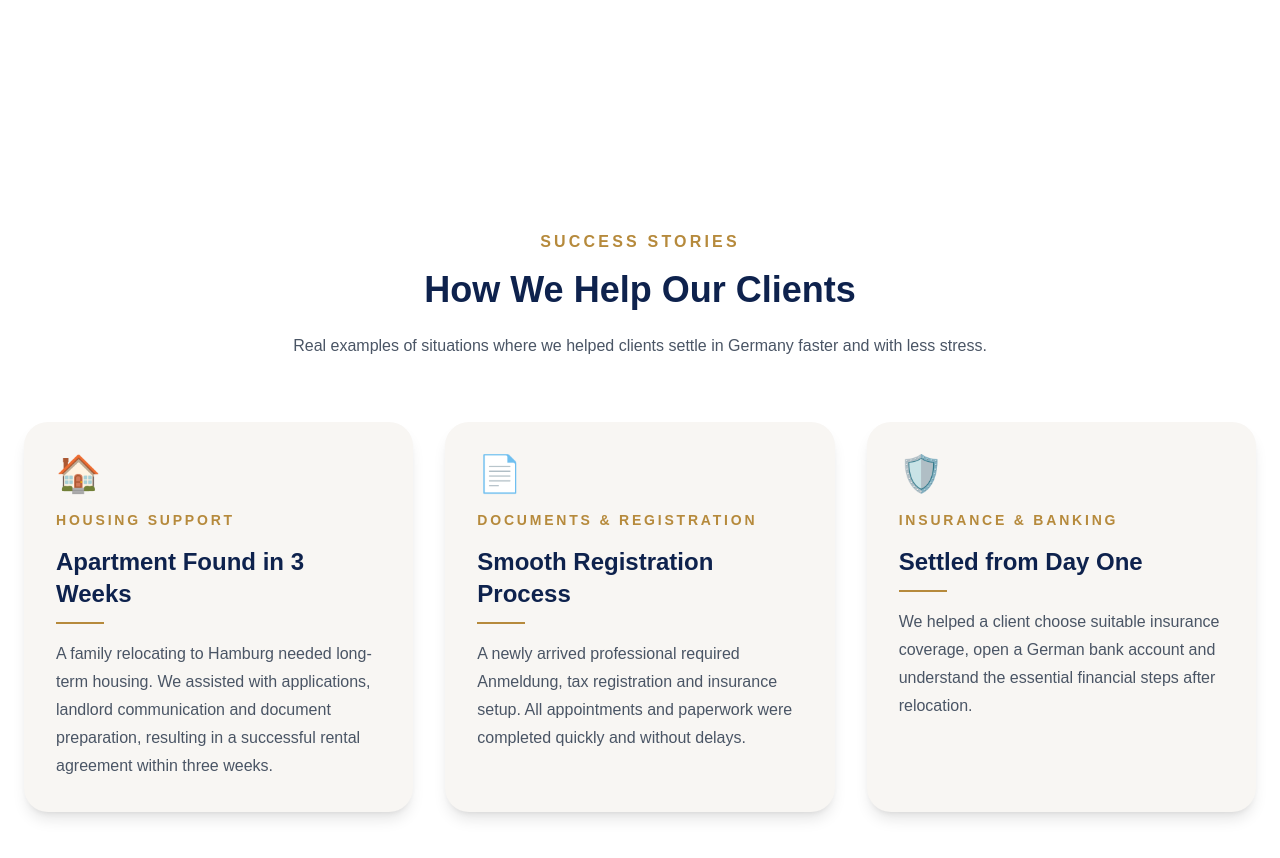
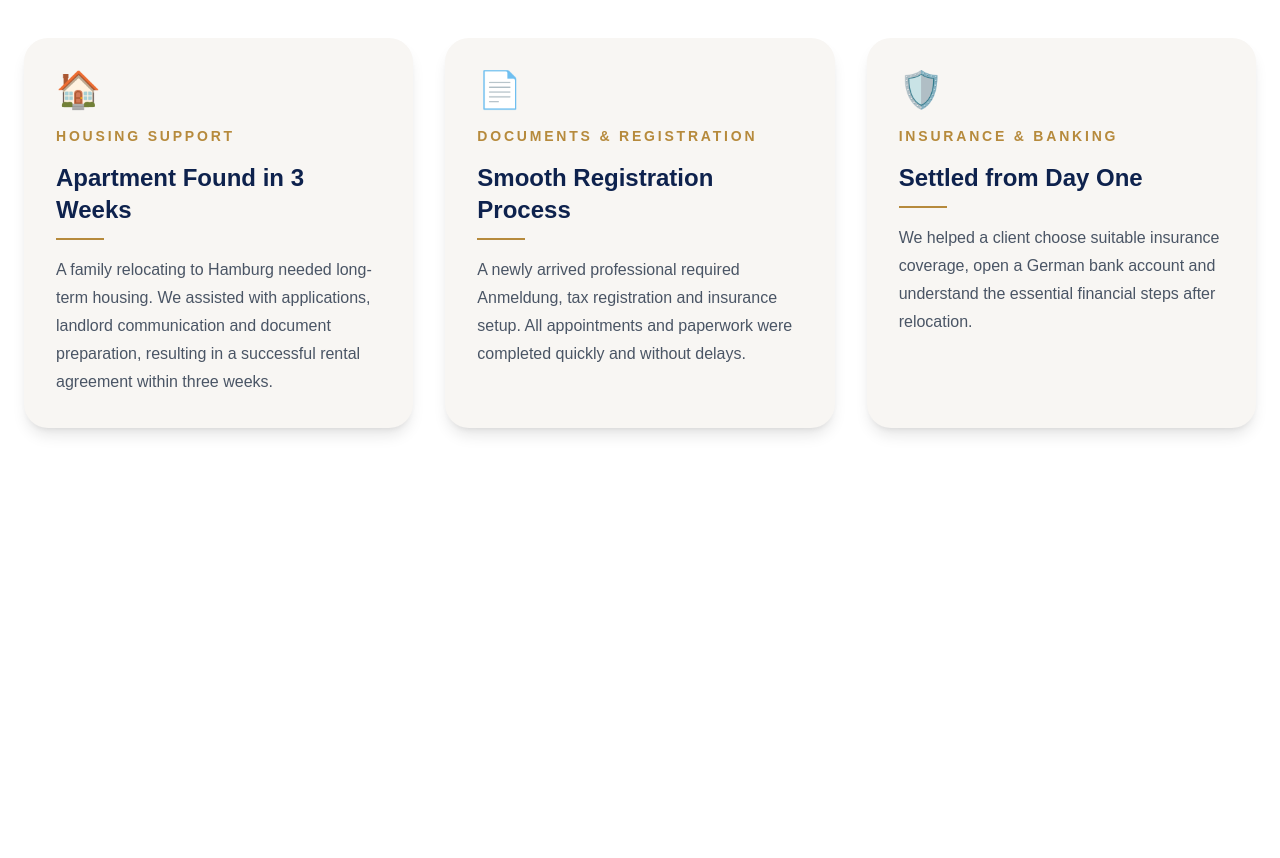
Before and after one commit to Nordweg-consulting/nordweg-consulting, a Next.js app: page / in a window 1280 px wide. Shown: the part 2960-3818 px from the top of the page. After the commit the page ends 3484 px from the top, so only its background shows below. Built offline with nearby package versions, Linux system fonts and the light colour scheme.

Commit message:
fix success stories section

```diff
--- a/app/page.tsx
+++ b/app/page.tsx
@@ -301,27 +301,7 @@ backgroundPosition: "center",
   <div className="mx-auto max-w-7xl px-6">
     <div className="text-center">
       <p className="font-semibold tracking-[0.2em] text-[#b68a3c]">
-        SUCCESS STORIES
-      </p>
 
-      <h3 className="mt-4 text-4xl font-bold">
-        How We Help Our Clients
-      </h3>
-
-      <p className="mx-auto mt-6 max-w-3xl text-gray-600">
-        Real examples of situations where we helped clients settle in Germany faster and with less stress.
-      </p>
-    </div>
-
-    <div className="mt-16 grid gap-8 md:grid-cols-2 xl:grid-cols-3">
-    </div>
-
-  </div>
-</section>
-<section className="bg-white py-24">
-  <div className="mx-auto max-w-7xl px-6">
-    <div className="text-center">
-      <p className="font-semibold tracking-[0.2em] text-[#b68a3c]">
         SUCCESS STORIES
       </p>
 
```
